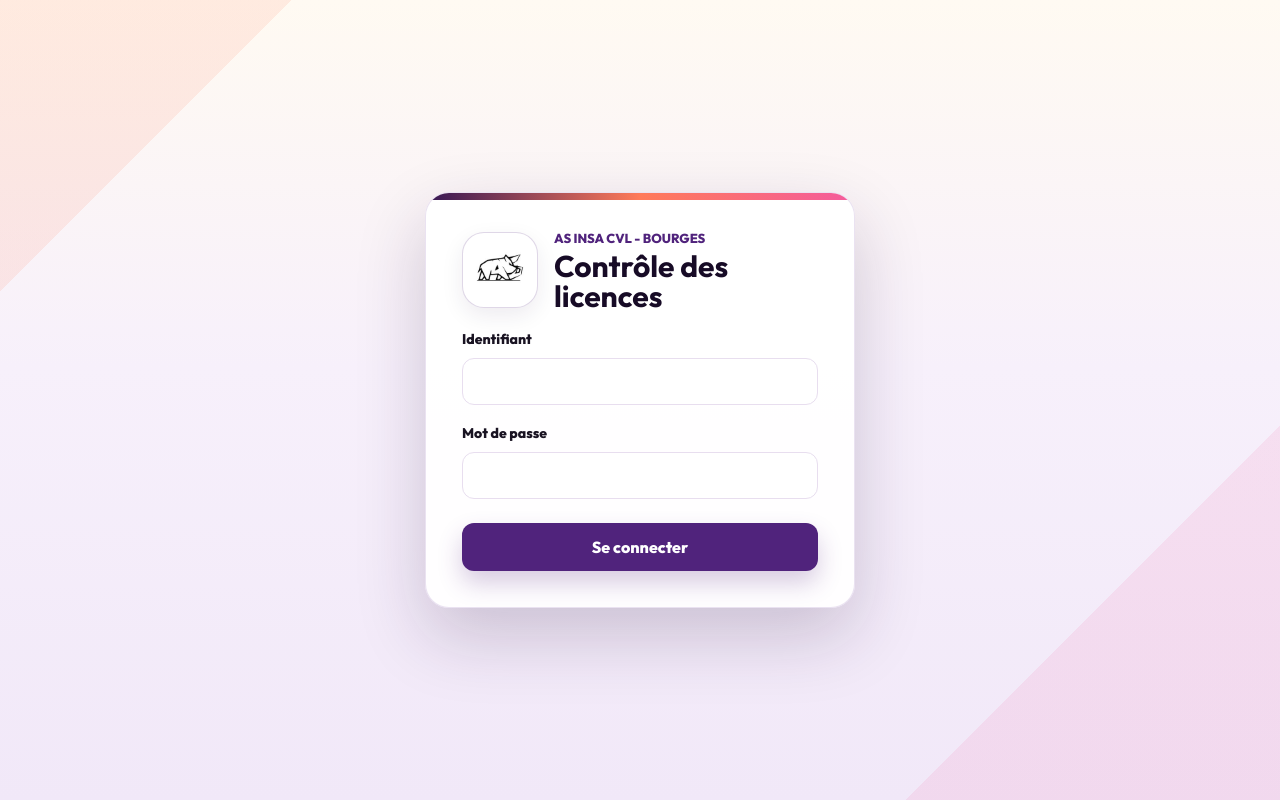
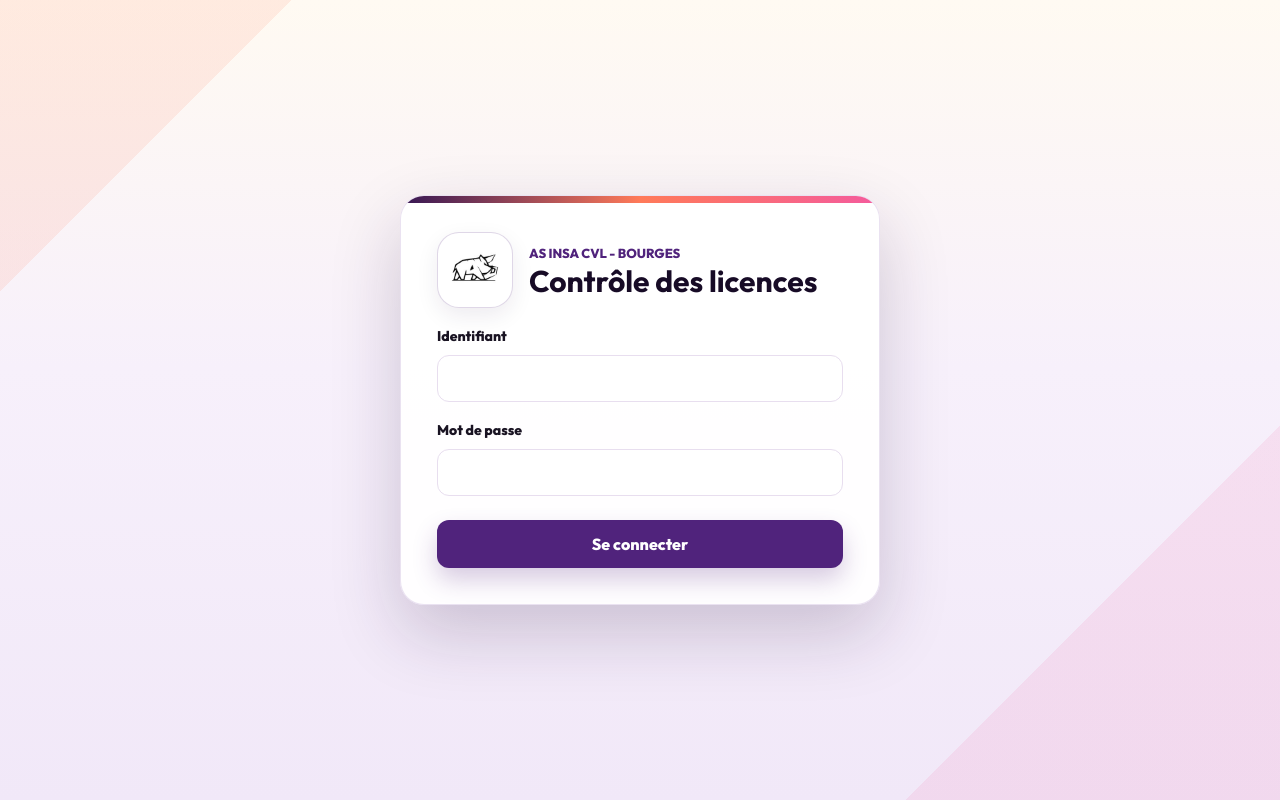
Before and after one commit to victorlmnc/projetAPP-AS-qr-licence-manager, a React (Vite) app: page /login in a window 1280 px wide. Built offline with nearby package versions, Linux system fonts and the light colour scheme; no server answers.

Commit message:
Fix: widen login card from 430px to 480px to fit title on one line
Co-Authored-By: Claude Sonnet 4.6 <noreply@anthropic.com>

```diff
--- a/src/index.css
+++ b/src/index.css
@@ -320,7 +320,7 @@ button:disabled {
 }
 
 .card {
-  width: min(100%, 430px);
+  width: min(100%, 480px);
   padding: 36px;
   border: 1px solid rgba(232, 222, 239, 0.88);
   border-radius: 24px;
```
